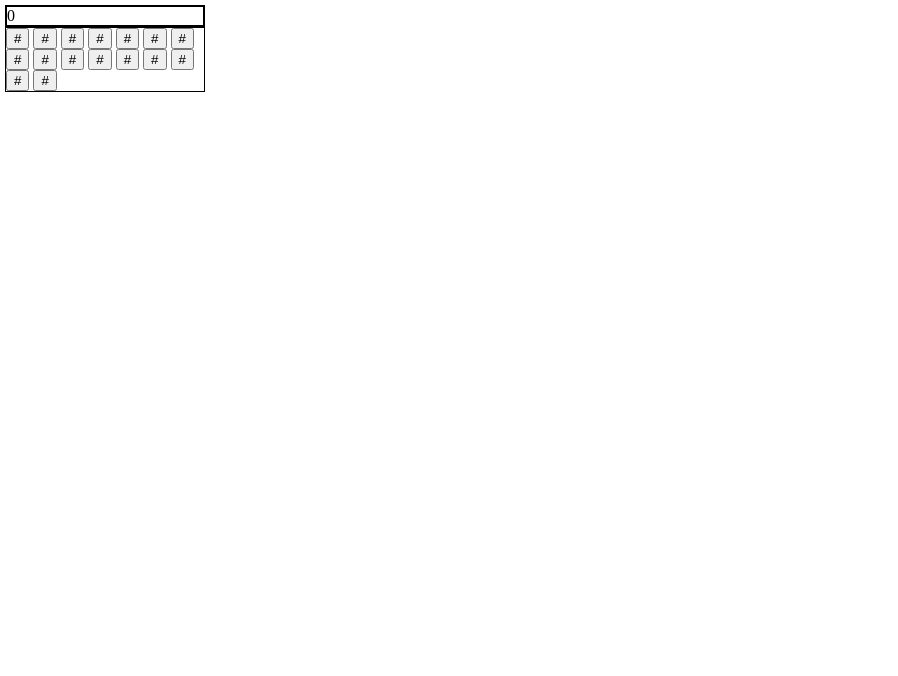
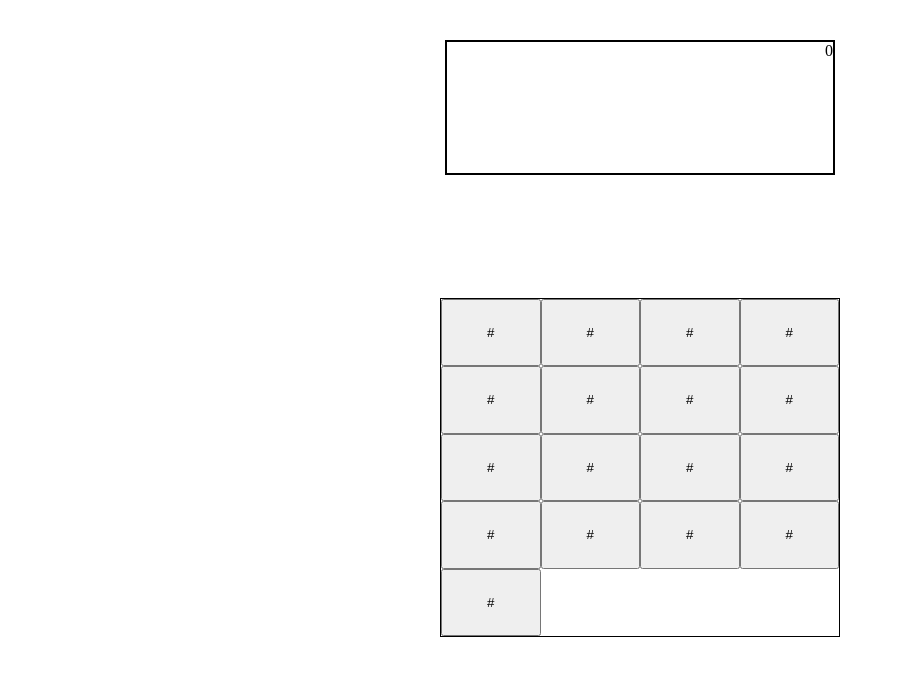
Before and after one commit to mikizdt/Calculator-App, a plain HTML site: page index.html in a window 1280 px wide. Shown: the whole page, without its empty margins (0-898 px from the left). Drawn offline with Linux system fonts and the light colour scheme.

Commit message:
initial basic css layout

```diff
--- a/index.html
+++ b/index.html
@@ -26,6 +26,7 @@
         <button>#</button>
         <button>#</button>
         <button>#</button>
+        <button>#</button>
       </div>
     </div>
 
--- a/style.css
+++ b/style.css
@@ -2,18 +2,24 @@ body {
   margin: 0;
 }
 
+#calculator {
+  display: grid;
+  margin: auto;
+  height: 75vh;
+  max-width: 50vh;
+  margin-top: 35px;
+}
+
 #displayScreen {
   border: 2px solid;
+  max-height: 50%;
+  margin: 5px;
+  text-align: end;
 }
 
 #calculatorBtns {
+  display: grid;
+  grid-template-columns: repeat(4, 1fr);
   border: 1px solid;
+  height: 100%;
 }
-
-#calculator {
-  display: grid;
-  max-width: 200px;
-  margin: auto;
-  margin-top: 100px;
-  margin: 5px;
-}
```
